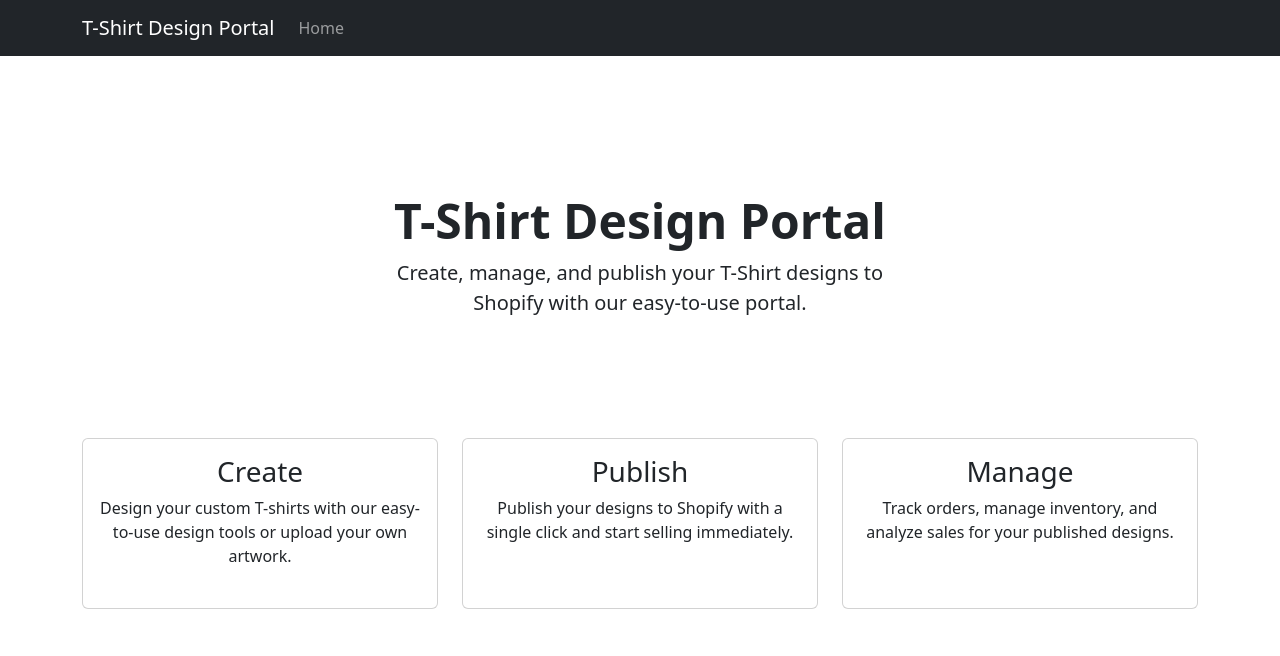
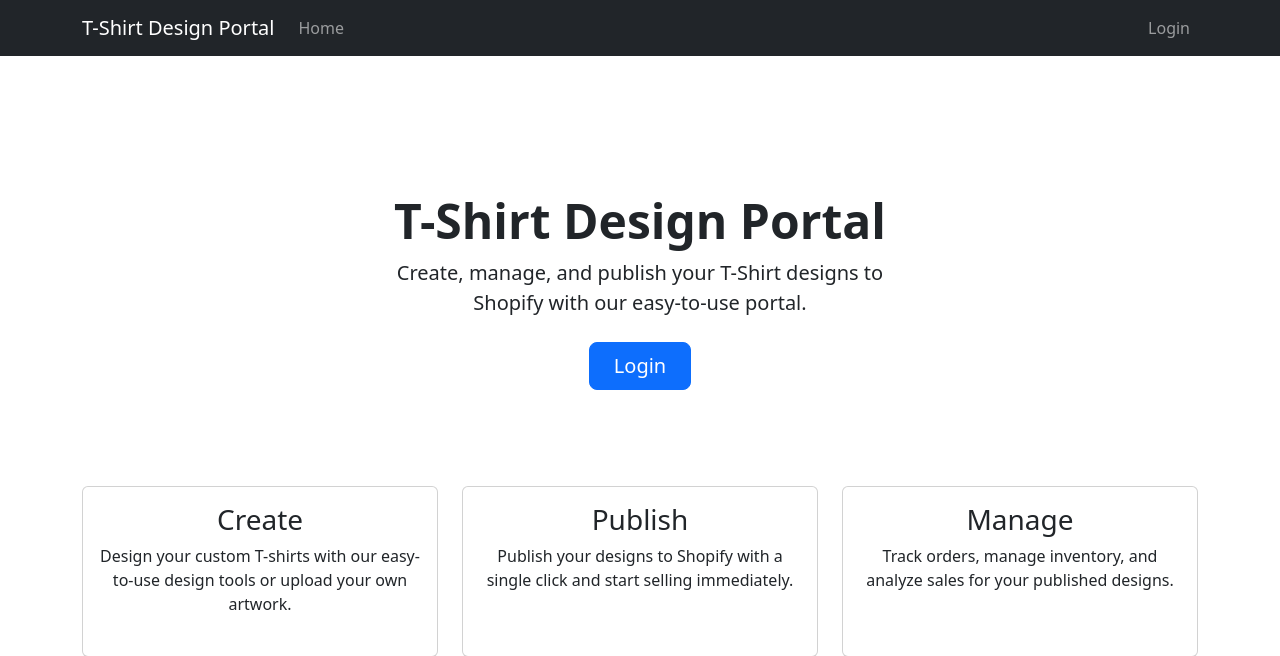
Before and after one commit to BilalWalker/tshirt_portal, a Django app: page / in a window 1280 px wide. Shown: the top 656 px of the page. Run offline with Django 5.2, Linux system fonts and the light colour scheme.

Commit message:
add allauth login functionality after creating the user, when logging in, the username password are not correct

```diff
--- a/templates/base.html
+++ b/templates/base.html
@@ -36,8 +36,8 @@
                         <li class="nav-item">
                             <a class="nav-link" href="{% url 'dashboard' %}">Dashboard</a>
                         </li>
+                    {% endif %}
 
-                    {% endif %}
                 </ul>
                 <ul class="navbar-nav ms-auto">
                     {% if user.is_authenticated %}
@@ -48,9 +48,13 @@
                             <ul class="dropdown-menu dropdown-menu-end">
                                 <li><a class="dropdown-item" href="{% url 'dashboard' %}">Dashboard</a></li>
                                 <li><hr class="dropdown-divider"></li>
+                                <li><a class="dropdown-item" href="{% url 'account_logout' %}">Logout</a></li>
                             </ul>
                         </li>
-
+                    {% else %}
+                        <li class="nav-item">
+                            <a class="nav-link" href="{% url 'account_login' %}">Login</a>
+                        </li>
                     {% endif %}
                 </ul>
             </div>
--- a/templates/home.html
+++ b/templates/home.html
@@ -12,8 +12,8 @@
         <div class="d-grid gap-2 d-sm-flex justify-content-sm-center">
             {% if user.is_authenticated %}
                 <a href="{% url 'dashboard' %}" class="btn btn-primary btn-lg px-4 gap-3">Go to Dashboard</a>
-
-
+            {% else %}
+                <a href="{% url 'account_login' %}" class="btn btn-primary btn-lg px-4 gap-3">Login</a>
             {% endif %}
         </div>
     </div>
--- a/tshirt_portal/settings.py
+++ b/tshirt_portal/settings.py
@@ -48,6 +48,7 @@ INSTALLED_APPS = [
     # 'crispy_bootstrap5',
     'allauth',
     'allauth.account',
+    'allauth.socialaccount',
 
     #Local apps
     'users.apps.UsersConfig',
--- a/tshirt_portal/urls.py
+++ b/tshirt_portal/urls.py
@@ -23,6 +23,7 @@ from django.views.generic import TemplateView
 urlpatterns = [
     path('', TemplateView.as_view(template_name='home.html'), name='home'),
     path('admin/', admin.site.urls),
+    path('accounts/', include('allauth.urls')),
     path('users/', include('users.urls')),
 ]
 
```
